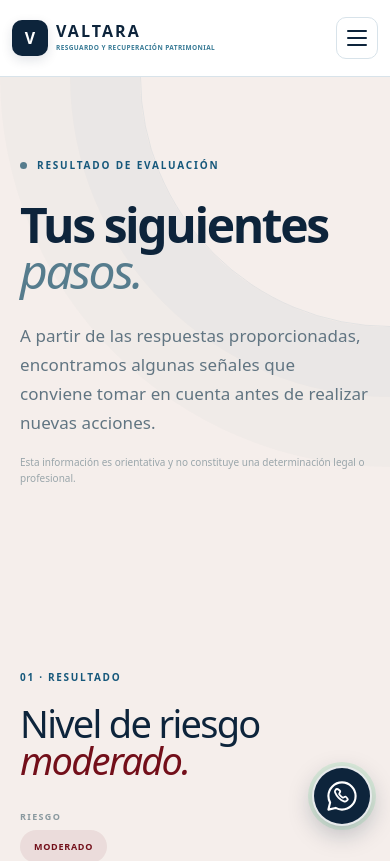
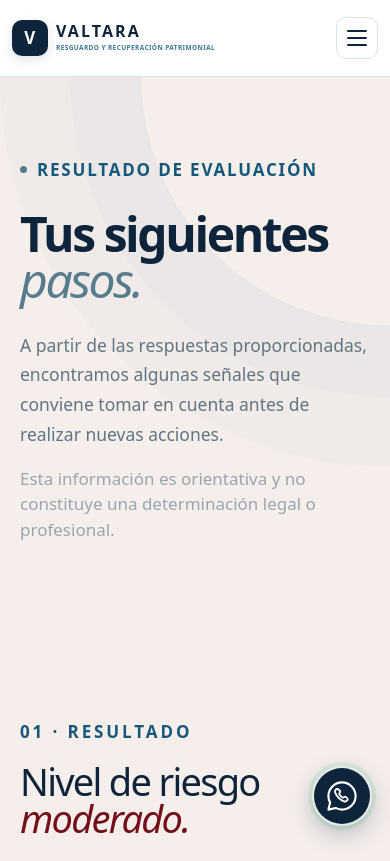
Before and after one commit to guiontrauma-maker/pagina3-escuela, a Next.js app: page /recomendaciones in a window 390 px wide. Shown: the top 861 px of the page. Built offline with nearby package versions, Linux system fonts and the light colour scheme.

Commit message:
commit titulo

```diff
--- a/app/globals.css
+++ b/app/globals.css
@@ -1,42 +1,30 @@
 @import "tailwindcss";
-
-/* =====================================================
-   VALTARA — IDENTIDAD VISUAL
-   Resguardo y Recuperación Patrimonial
-   ===================================================== */
 
 :root {
   /* ========================================
-     AZULES PRINCIPALES
+     VALTARA — IDENTIDAD VISUAL
+     Resguardo y Recuperación Patrimonial
      ======================================== */
 
+  /* Azules principales */
   --valtara-navy: #2f4156;
   --valtara-dark-blue: #0d243b;
   --valtara-blue: #16587b;
   --valtara-teal: #567c8d;
   --valtara-french-blue: #3e4b8e;
 
-  /* ========================================
-     AZULES CLAROS
-     ======================================== */
-
+  /* Azules claros */
   --valtara-sky-blue: #c8d9e6;
   --valtara-powder-blue: #a6bcc9;
   --valtara-rock-blue: #84b3ce;
 
-  /* ========================================
-     NEUTROS
-     ======================================== */
-
+  /* Neutros */
   --valtara-white: #ffffff;
   --valtara-merino: #f5eedd;
   --valtara-seashell: #fff4eb;
   --valtara-silver: #b8c3c7;
 
-  /* ========================================
-     ACENTOS
-     ======================================== */
-
+  /* Acentos */
   --valtara-wheat: #f6e0b6;
   --valtara-wine: #730f1a;
   --valtara-midnight-violet: #3d1534;
@@ -62,181 +50,84 @@
 }
 
 
-/* =====================================================
+/* ========================================
    CONFIGURACIÓN GENERAL
-   ===================================================== */
+   ======================================== */
 
 * {
   box-sizing: border-box;
 }
 
 html {
-  font-size: 17px;
-
+  font-size: 18px;
   scroll-behavior: smooth;
 }
 
 body {
   margin: 0;
-
-  background: var(--background);
-
+  font-size: 1rem;
+  line-height: 1.7;
   color: var(--foreground);
-
-  font-size: 17px;
-
-  line-height: 1.7;
-
-  -webkit-font-smoothing: antialiased;
-
-  text-rendering: optimizeLegibility;
 }
 
 
-/* =====================================================
+/* ========================================
    LEGIBILIDAD GLOBAL
-   ===================================================== */
+   ========================================
 
-/*
-   IMPORTANTE:
-   Muchos componentes de VALTARA tienen sus tamaños
-   definidos directamente en px.
-
-   Por eso usamos !important únicamente en los
-   elementos destinados a texto de lectura.
-*/
+   Estos tamaños tienen !important porque
+   algunas páginas tienen tamaños definidos
+   directamente en sus CSS individuales.
+   ======================================== */
 
 
-/* -----------------------------------------
-   PÁRRAFOS
-   ----------------------------------------- */
-
-p {
-  font-size: 18px !important;
-
-  line-height: 1.7 !important;
+/* Texto normal */
+p,
+li {
+  font-size: 1.05rem !important;
+  line-height: 1.75 !important;
 }
 
 
-/* -----------------------------------------
-   LISTAS
-   ----------------------------------------- */
-
-li {
-  font-size: 18px !important;
-
-  line-height: 1.7 !important;
-}
-
-
-/* -----------------------------------------
-   TEXTO PEQUEÑO
-   ----------------------------------------- */
-
+/* Textos pequeños */
 small {
-  font-size: 16px !important;
-
+  font-size: 0.95rem !important;
   line-height: 1.6 !important;
 }
 
 
-/* -----------------------------------------
-   ETIQUETAS DE FORMULARIOS
-   ----------------------------------------- */
-
+/* Etiquetas, indicadores y textos auxiliares */
 label {
-  font-size: 17px !important;
-
-  line-height: 1.6 !important;
+  font-size: 1rem !important;
+  line-height: 1.5 !important;
 }
 
 
-/* -----------------------------------------
-   CAMPOS DE FORMULARIO
-   ----------------------------------------- */
-
-input,
-textarea,
-select {
-  font-size: 17px;
+/* Textos dentro de spans */
+span {
+  font-size: 1rem !important;
+  line-height: 1.5 !important;
 }
 
 
-/* -----------------------------------------
-   BOTONES
-   ----------------------------------------- */
-
-button {
-  font-size: 16px;
+/* Enlaces */
+a {
+  font-size: 1rem !important;
 }
 
 
-/* =====================================================
-   TEXTO DE LECTURA DENTRO DEL CONTENIDO PRINCIPAL
-   ===================================================== */
-
-/*
-   Esto cubre tarjetas, artículos y diferentes
-   secciones de las páginas sin tocar h1-h6.
-*/
-
-main p {
-  font-size: 18px !important;
-
-  line-height: 1.7 !important;
-}
-
-main li {
-  font-size: 18px !important;
-
-  line-height: 1.7 !important;
-}
-
-main small {
-  font-size: 16px !important;
-
-  line-height: 1.6 !important;
+/* Botones */
+button {
+  font-size: 1rem !important;
 }
 
 
-/* =====================================================
-   ENLACES DE CONTENIDO
-   ===================================================== */
-
-/*
-   No modificamos todos los <a> porque el Navbar
-   tiene su propio diseño.
-
-   Solo aumentamos enlaces que estén dentro de main.
-*/
-
-main a {
-  line-height: 1.5;
-}
-
-
-/* =====================================================
-   ACCESIBILIDAD VISUAL
-   ===================================================== */
-
-main p,
-main li,
-main small {
-  letter-spacing: 0.005em;
-}
-
-
-/* =====================================================
-   TÍTULOS
-   ===================================================== */
-
-/*
-   NO forzamos font-size aquí.
-
-   Los títulos de cada página ya tienen tamaños
-   definidos correctamente en sus respectivos
-   archivos CSS Modules.
-*/
+/* ========================================
+   NO TOCAR LOS TÍTULOS
+   Los títulos que ya quedaron bien
+   conservan sus tamaños definidos
+   en cada página.
+   ======================================== */
 
 h1,
 h2,
@@ -248,69 +139,76 @@ h6 {
 }
 
 
-/* =====================================================
+/* ========================================
+   FORMULARIOS
+   ======================================== */
+
+input,
+textarea,
+select {
+  font-size: 1rem;
+}
+
+
+/* ========================================
+   MEJOR LEGIBILIDAD EN PANTALLAS GRANDES
+   ======================================== */
+
+@media (min-width: 1200px) {
+  p,
+  li {
+    font-size: 1.08rem !important;
+  }
+
+  small {
+    font-size: 0.98rem !important;
+  }
+
+  span,
+  label {
+    font-size: 1.02rem !important;
+  }
+}
+
+
+/* ========================================
    TABLETS
-   ===================================================== */
+   ======================================== */
 
-@media (max-width: 1000px) {
+@media (max-width: 900px) {
+  p,
+  li {
+    font-size: 1.05rem !important;
+  }
 
-  body {
+  span,
+  label {
+    font-size: 1rem !important;
+  }
+}
+
+
+/* ========================================
+   MÓVILES
+   ======================================== */
+
+@media (max-width: 600px) {
+  html {
     font-size: 17px;
   }
 
   p,
-  main p {
-    font-size: 17px !important;
-
+  li {
+    font-size: 1.03rem !important;
     line-height: 1.7 !important;
   }
 
-  li,
-  main li {
-    font-size: 17px !important;
-
-    line-height: 1.65 !important;
+  small {
+    font-size: 0.95rem !important;
   }
 
-  small,
-  main small {
-    font-size: 16px !important;
+  span,
+  label {
+    font-size: 1rem !important;
   }
 }
-
-
-/* =====================================================
-   MÓVILES
-   ===================================================== */
-
-@media (max-width: 700px) {
-
-  body {
-    font-size: 16px;
-  }
-
-  p,
-  main p {
-    font-size: 17px !important;
-
-    line-height: 1.7 !important;
-  }
-
-  li,
-  main li {
-    font-size: 17px !important;
-
-    line-height: 1.65 !important;
-  }
-
-  small,
-  main small {
-    font-size: 15px !important;
-
-    line-height: 1.6 !important;
-  }
-
-  label {
-    font-size: 16px !important;
-  }
-}
```
Also changed, not shown: app/page.module.css (+8 -1 lines).
